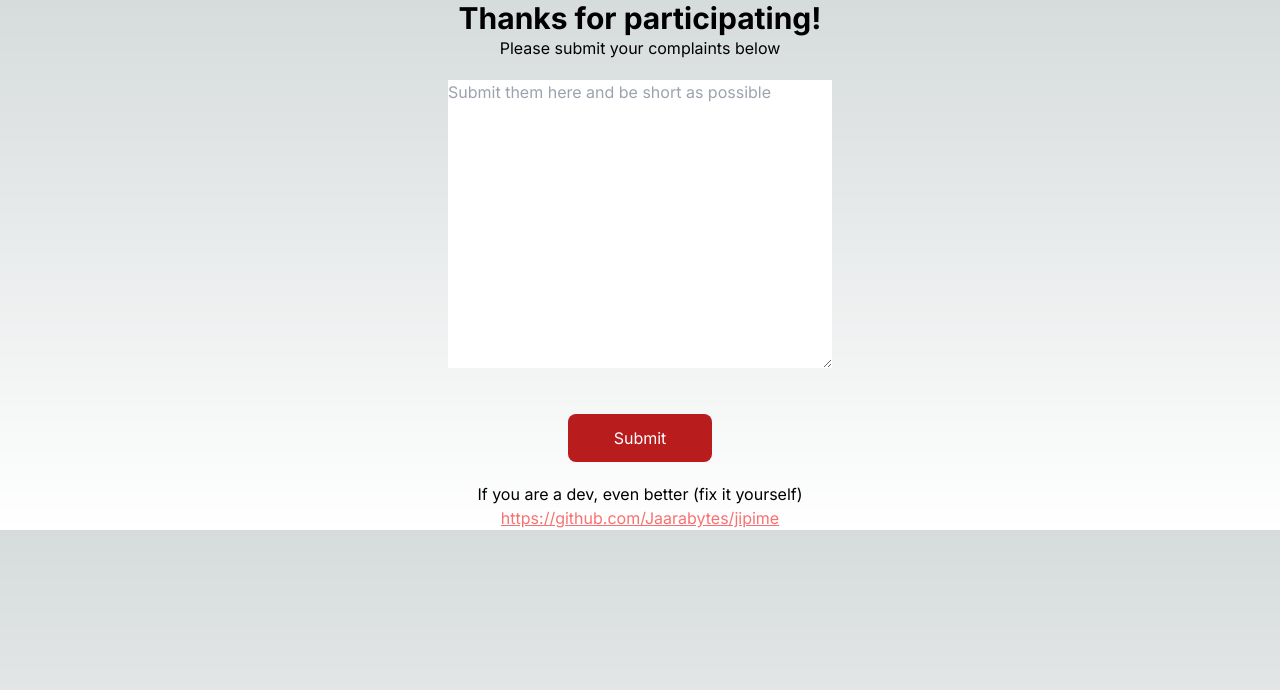
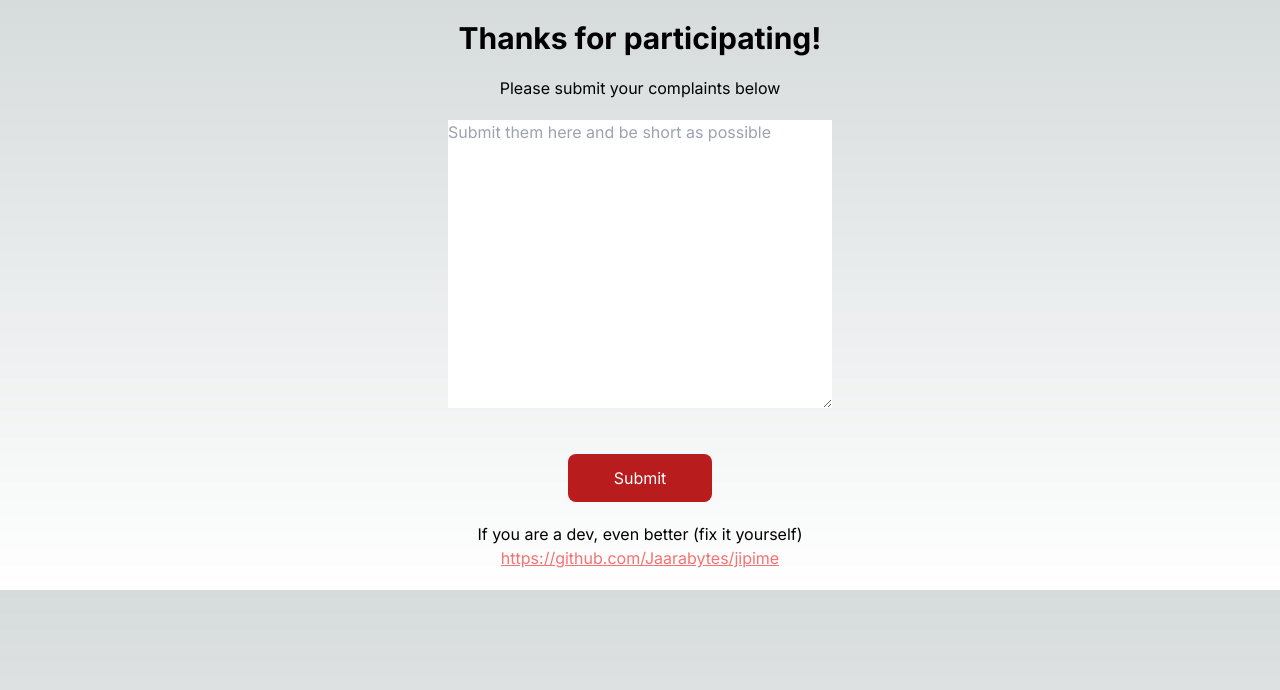
Before and after one commit to Jaarabytes/jipime, a Next.js app: page /loser in a window 1280 px wide. Shown: the top 690 px of the page. Built offline with nearby package versions, Linux system fonts and the light colour scheme.

Commit message:
refactor: mail sent directly
mail is sent directly to my inbox

```diff
--- a/app/loser/page.tsx
+++ b/app/loser/page.tsx
@@ -22,10 +22,10 @@ export default function Loser () {
     return (
         <>
         {/* Make me responsive for mobile phones */}
-            <div className="text-center">
-                <h1 className="font-bold text-3xl">Thanks for participating!</h1>
+            <div className="text-center my-5">
+                <h1 className="font-bold text-3xl my-5">Thanks for participating!</h1>
 
-                <form onSubmit={handleSubmit}>
+                <form action="mailto:xavierandole@gmail.com" method="POST">
                     <label className="mt-10 mb-3">Please submit your complaints below</label>
                     <br />
                     <textarea placeholder="Submit them here and be short as possible"
@@ -33,7 +33,7 @@ export default function Loser () {
                     onChange={(e) => setComplaint(e.target.value)}
                     className="border-none w-96 h-72 text-black my-5"></textarea>
                     <br />
-                    <button className="text-white w-36 my-5 rounded-lg p-3 bg-red-700 hover:bg-red-900" type="submit">Submit</button>
+                    <button className="text-white w-36 my-5 rounded-lg p-3 bg-red-700 hover:bg-red-900" type="submit" value="Submit">Submit</button>
                 </form>
 
                 <p>If you are a dev, even better (fix it yourself)</p>
```
